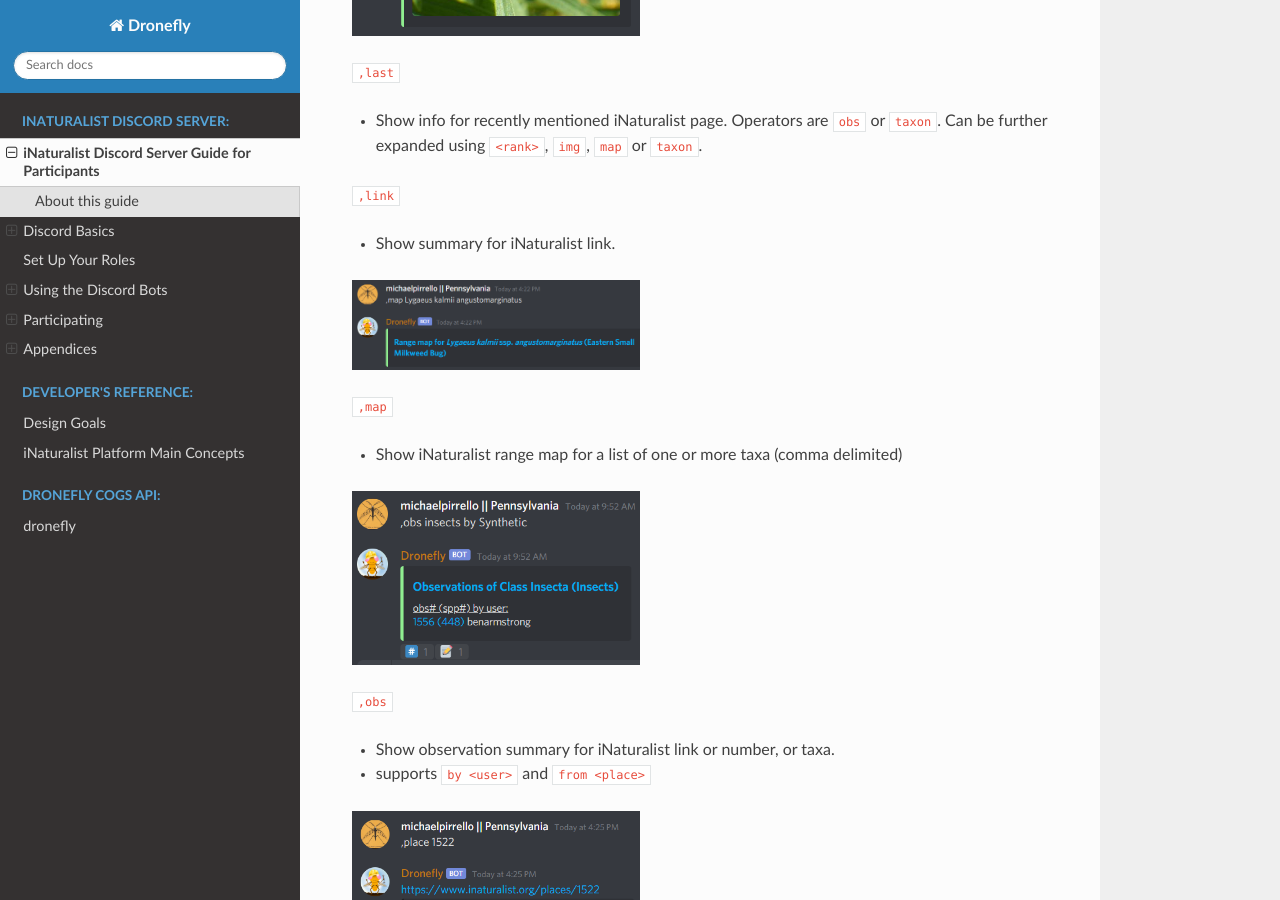
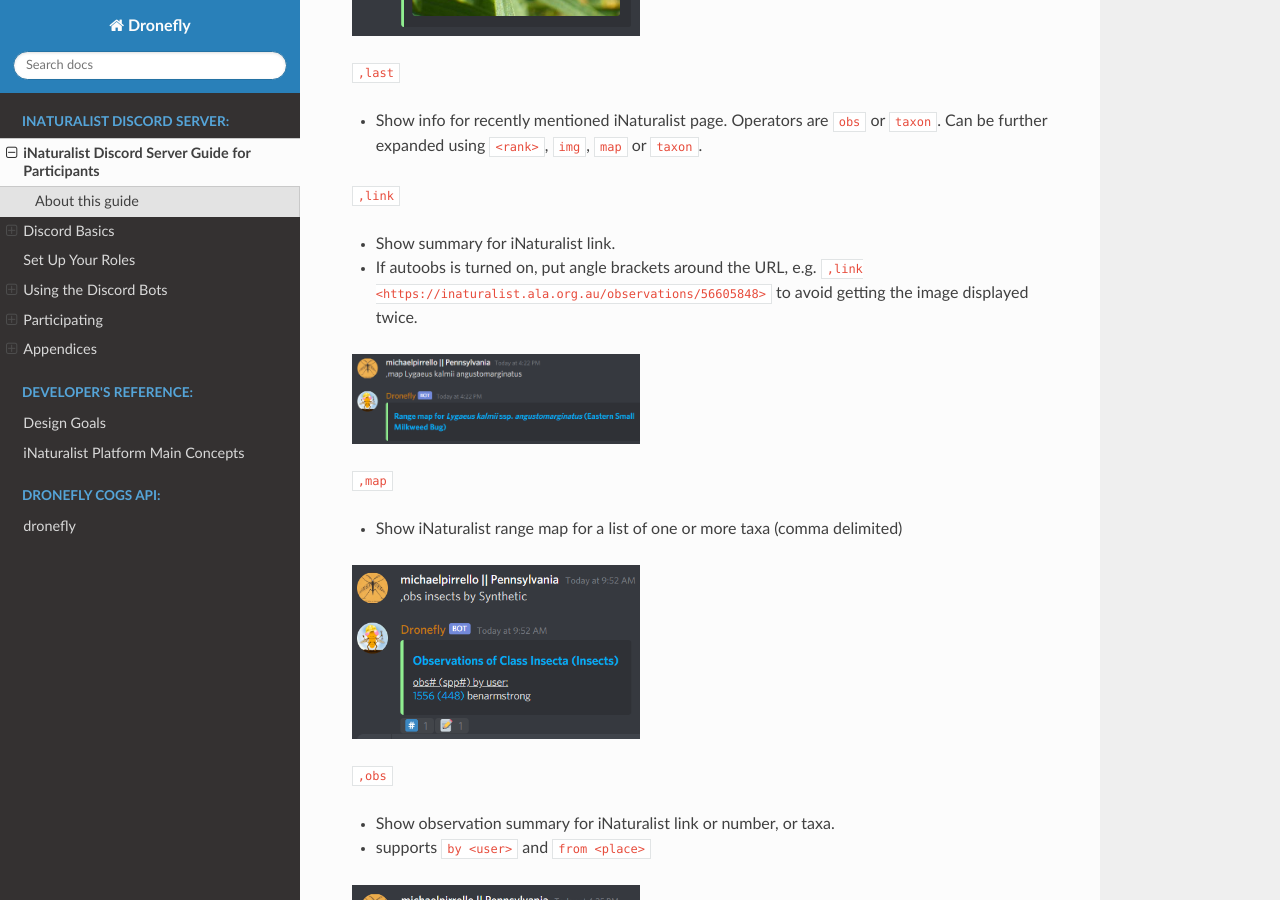
Before and after one commit to dronefly-garden/dronefly, a Sphinx documentation site: the page built from docs/guide_for_participants.rst, in a window 1280 px wide and 900 px high, scrolled down 8519 px. Built offline with Sphinx 7.4.7 and the Read the Docs theme 2.0.0, drawn with Linux system fonts in a browser that asks for light colours.

Commit message:
Update guide_for_participants.rst

```diff
--- a/docs/guide_for_participants.rst
+++ b/docs/guide_for_participants.rst
@@ -240,6 +240,7 @@
 ``,link``
 
 - Show summary for iNaturalist link.
+- If autoobs is turned on, put angle brackets around the URL, e.g. ``,link <https://inaturalist.ala.org.au/observations/56605848>`` to avoid getting the image displayed twice.
 
 |image22|
 
```
